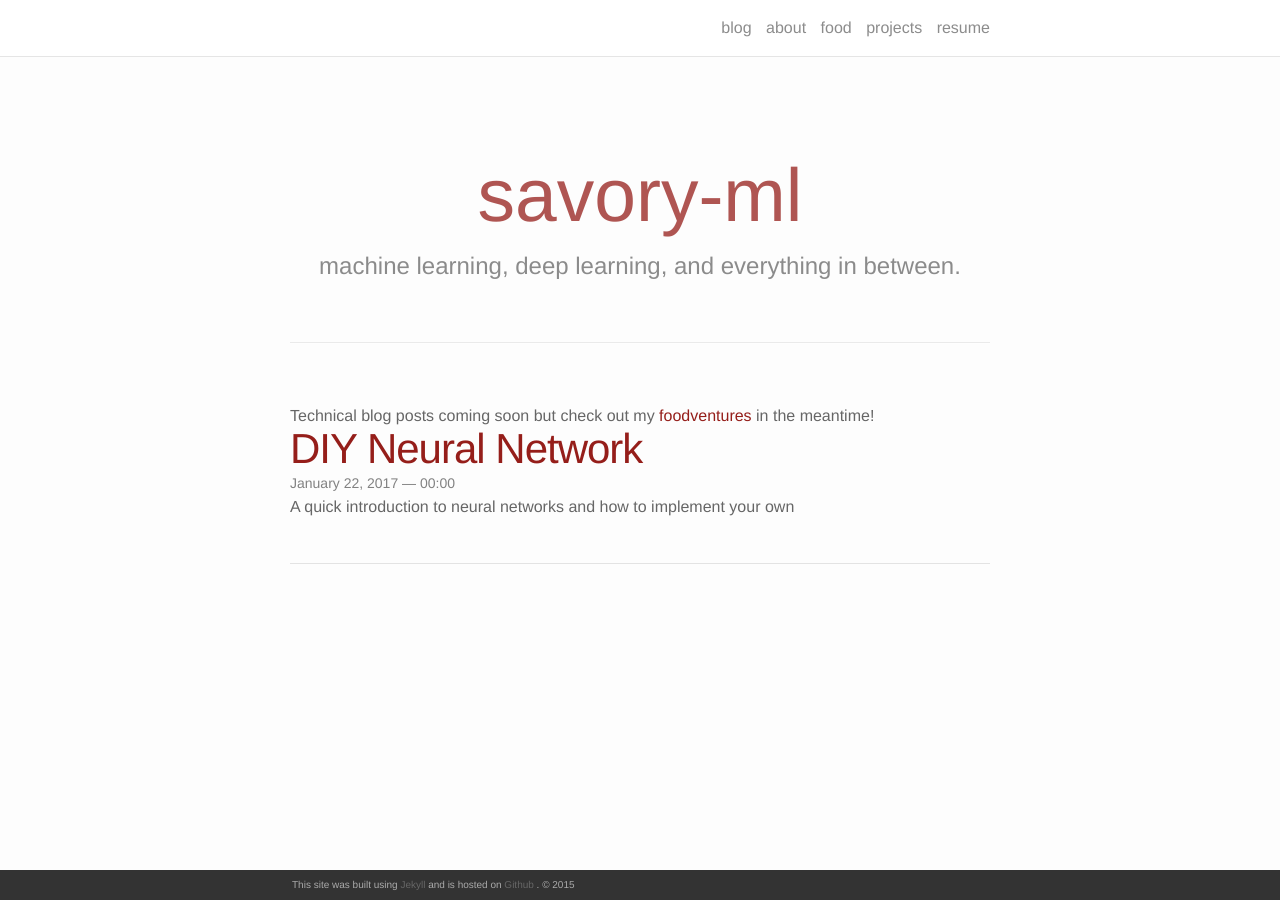
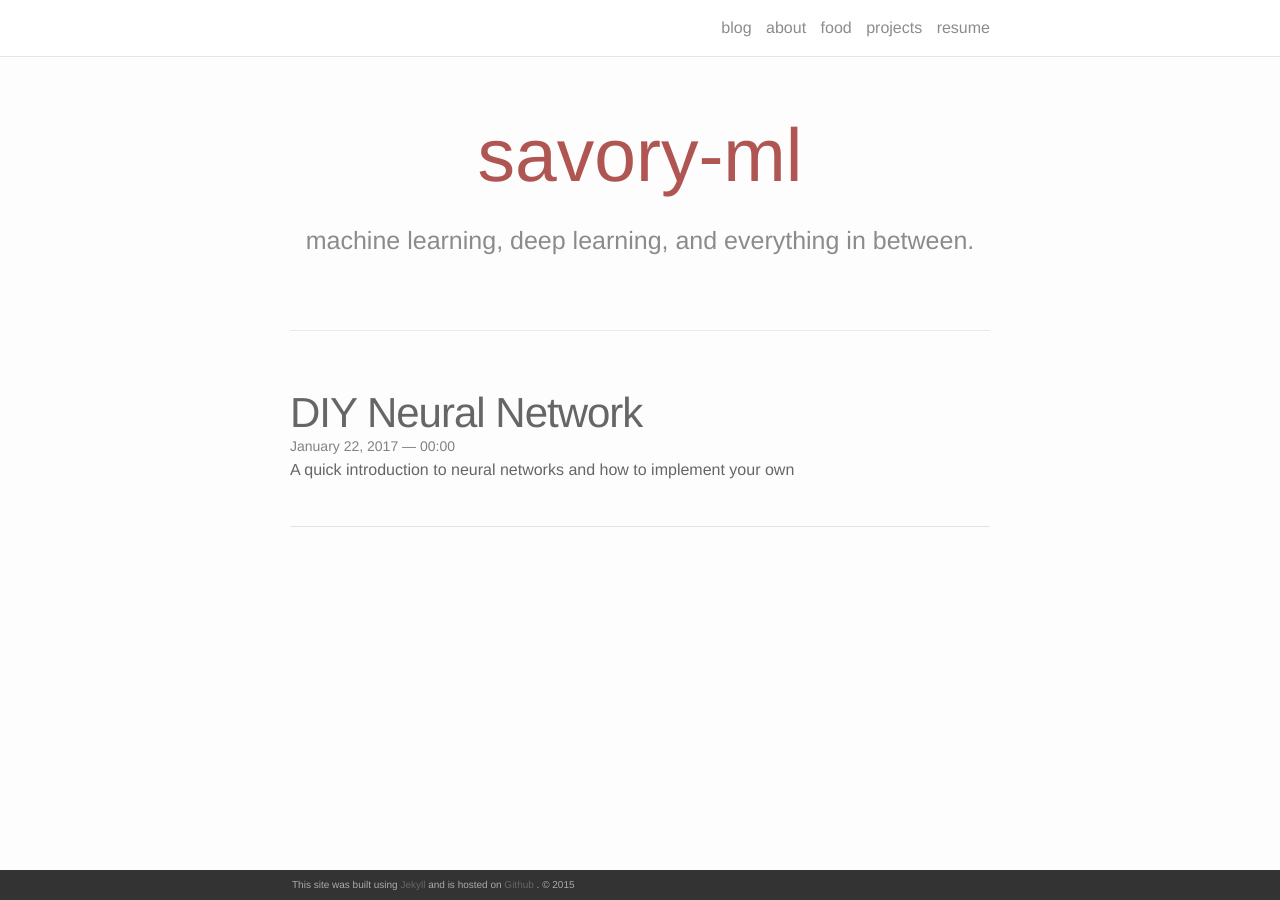
Before and after one commit to mwoodson1/mwoodson1.github.io, a Jekyll site: the page built from index.html, in a window 1280 px wide. Built offline with Jekyll 4.4.1, drawn with Linux system fonts in a browser that asks for light colours; nearby versions of some CDN libraries; the list of posts is cut into pages by our own code; part of the change alters nothing that is shown.

Commit message:
fixed main page formatting

```diff
--- a/index.html
+++ b/index.html
@@ -1,5 +1,5 @@
 ---
-layout: page
+layout: default
 ---
 <!=-- change the above to default after adding first blog post -->
 
@@ -11,7 +11,6 @@ layout: page
   <br/>
 </div>
 
-Technical blog posts coming soon but check out my <a href="{{ site.baseurl }}/food">foodventures</a> in the meantime!
 <ul class="post-list">
     {% for post in paginator.posts %}
       <li>
```
